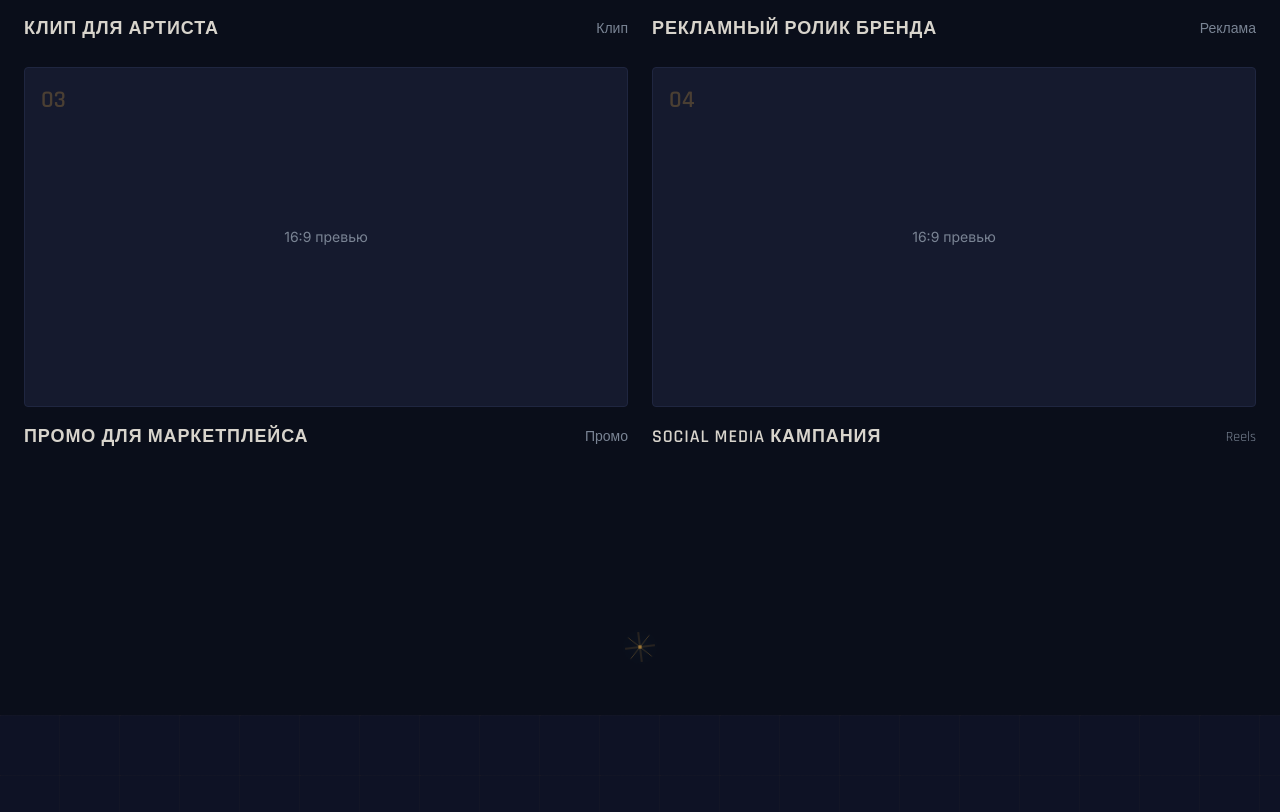
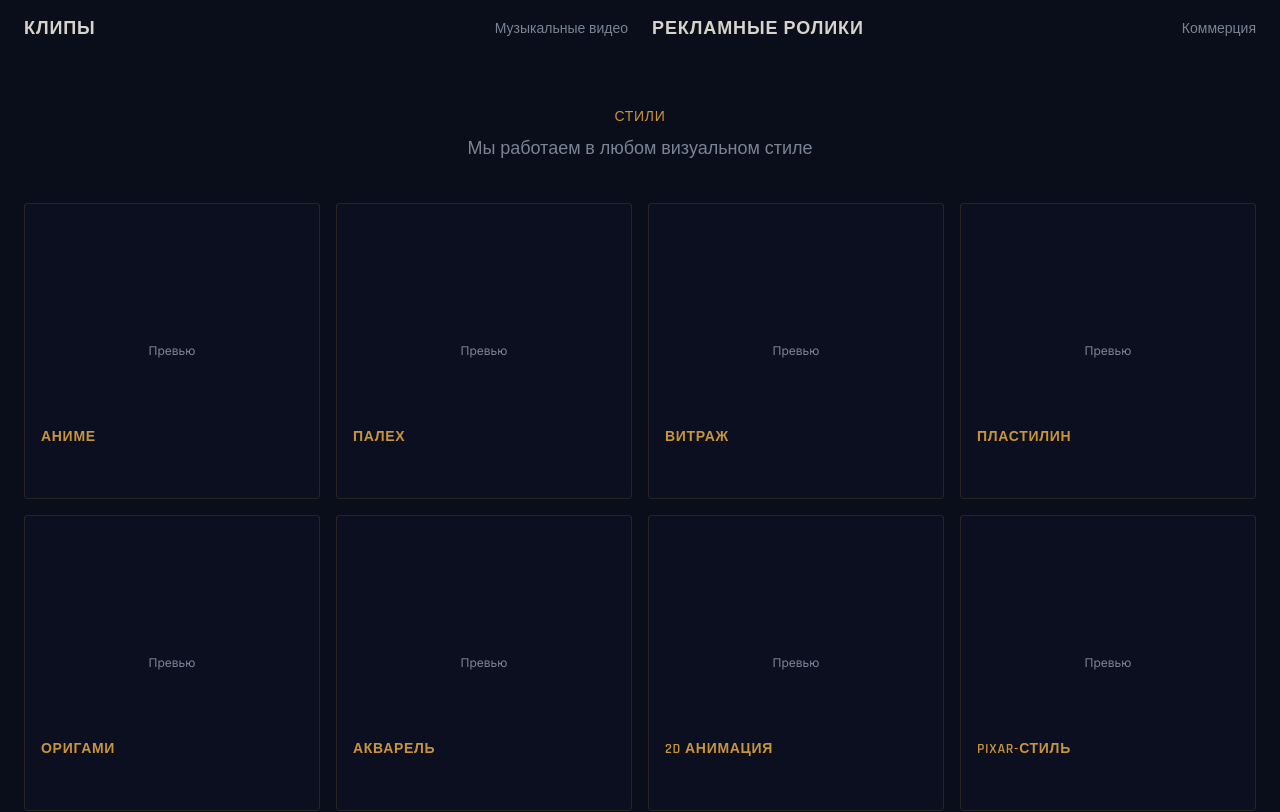
Before and after one commit to dimonplavaet-neafk/nirvayasite, a Next.js app: page / in a window 1280 px wide. Shown: the part 2810-3622 px from the top of the page. Built offline with nearby package versions, Linux system fonts and the light colour scheme.

Commit message:
feat: update SVGs and redesign portfolio layout
Update SVG paths and icons; remove bottom dot in divider;
replace portfolio with new structure and grid layout.

```diff
--- a/components/portfolio.tsx
+++ b/components/portfolio.tsx
@@ -4,112 +4,107 @@ import { useRef } from "react"
 import { motion, useInView } from "framer-motion"
 import { ArrowUpRight } from "lucide-react"
 
-const projects = [
+const mainProjects = [
   {
-    title: "Клип для артиста",
-    tag: "Клип",
-    description: "AI-клип для независимого артиста с полным сохранением внешности и motion control",
+    title: "Клипы",
+    tag: "Музыкальные видео",
+    description: "Музыкальные клипы, сторителлинг, визуальные истории",
     number: "01",
   },
   {
-    title: "Рекламный ролик бренда",
-    tag: "Реклама",
-    description: "Рекламная кампания для премиального бренда с кинематографичными визуальными эффектами",
+    title: "Рекламные ролики",
+    tag: "Коммерция",
+    description: "Рекламные кампании, промо, презентации продуктов",
     number: "02",
   },
+]
+
+const styles = [
   {
-    title: "Промо для маркетплейса",
-    tag: "Промо",
-    description: "Серия промо-роликов для запуска нового продукта на маркетплейсе",
-    number: "03",
+    title: "Аниме",
+    description: "Японская стилистика, динамика, выразительные персонажи",
   },
   {
-    title: "Social Media кампания",
-    tag: "Reels",
-    description: "Вертикальные ролики для Instagram и TikTok с миллионными охватами",
-    number: "04",
+    title: "Палех",
+    description: "Русская лаковая миниатюра, фольклорные мотивы, золото на чёрном",
+  },
+  {
+    title: "Витраж",
+    description: "Ожившие стеклянные мозаики, свет и цвет в каждом кадре",
+  },
+  {
+    title: "Пластилин",
+    description: "Claymation-эстетика, тёплая тактильная анимация",
+  },
+  {
+    title: "Оригами",
+    description: "Бумажный мир, объёмные фигуры, минималистичная красота",
+  },
+  {
+    title: "Акварель",
+    description: "Мягкие текстуры, плавные переходы, живописная картинка",
+  },
+  {
+    title: "2D анимация",
+    description: "Классическая рисованная анимация, плавное движение, чистые линии",
+  },
+  {
+    title: "Pixar-стиль",
+    description: "3D мультипликация, эмоциональные персонажи, тёплые цвета",
   },
 ]
 
 export function Portfolio() {
   const ref = useRef(null)
-  const isInView = useInView(ref, { once: true, amount: 0.2 })
+  const isInView = useInView(ref, { once: true, amount: 0.1 })
 
   return (
     <section id="portfolio" className="py-24 md:py-32 bg-[#0A0E1A] relative overflow-hidden">
-      {/* Vertical gradient from top - teal at 0.02 opacity */}
       <div
         className="absolute inset-0 opacity-[0.02]"
         style={{
-          background: `linear-gradient(180deg, var(--teal) 0%, transparent 50%)`
+          background: "linear-gradient(180deg, var(--teal) 0%, transparent 50%)",
         }}
       />
 
       <div className="max-w-7xl mx-auto px-6" ref={ref}>
+        {/* Заголовок */}
         <motion.div
           initial={{ opacity: 0, y: 30 }}
           animate={isInView ? { opacity: 1, y: 0 } : {}}
           transition={{ duration: 0.6 }}
           className="mb-16"
         >
-          {/* Heading with circuit-style decorations */}
           <div className="flex items-center justify-center gap-4">
-            {/* Left circuit decoration */}
             <div className="hidden md:flex items-center">
               <motion.div
                 initial={{ width: 0 }}
                 animate={isInView ? { width: 80 } : {}}
                 transition={{ duration: 0.5, delay: 0.3 }}
                 className="h-px origin-right"
-                style={{ backgroundColor: 'rgba(200,148,62,0.15)' }}
-              />
-              <motion.div
-                initial={{ height: 0 }}
-                animate={isInView ? { height: 20 } : {}}
-                transition={{ duration: 0.3, delay: 0.8 }}
-                className="w-px origin-top"
-                style={{ backgroundColor: 'rgba(200,148,62,0.15)' }}
-              />
-              <motion.div
-                initial={{ opacity: 0, scale: 0 }}
-                animate={isInView ? { opacity: 0.2, scale: 1 } : {}}
-                transition={{ duration: 0.2, delay: 1.1 }}
-                className="w-[3px] h-[3px] rounded-full bg-gold -ml-[1.5px]"
+                style={{ backgroundColor: "rgba(200,148,62,0.15)" }}
               />
             </div>
 
             <h2 className="font-heading font-semibold text-3xl md:text-5xl uppercase tracking-[0.12em] text-center">
-              Showreel & Кейсы
+              Наши работы
             </h2>
 
-            {/* Right circuit decoration - mirrored */}
             <div className="hidden md:flex items-center flex-row-reverse">
               <motion.div
                 initial={{ width: 0 }}
                 animate={isInView ? { width: 80 } : {}}
                 transition={{ duration: 0.5, delay: 0.3 }}
                 className="h-px origin-left"
-                style={{ backgroundColor: 'rgba(200,148,62,0.15)' }}
-              />
-              <motion.div
-                initial={{ height: 0 }}
-                animate={isInView ? { height: 20 } : {}}
-                transition={{ duration: 0.3, delay: 0.8 }}
-                className="w-px origin-top"
-                style={{ backgroundColor: 'rgba(200,148,62,0.15)' }}
-              />
-              <motion.div
-                initial={{ opacity: 0, scale: 0 }}
-                animate={isInView ? { opacity: 0.2, scale: 1 } : {}}
-                transition={{ duration: 0.2, delay: 1.1 }}
-                className="w-[3px] h-[3px] rounded-full bg-gold -mr-[1.5px]"
+                style={{ backgroundColor: "rgba(200,148,62,0.15)" }}
               />
             </div>
           </div>
         </motion.div>
 
-        <div className="grid md:grid-cols-2 gap-6">
-          {projects.map((project, index) => (
+        {/* Два основных проекта 16:9 */}
+        <div className="grid md:grid-cols-2 gap-6 mb-16">
+          {mainProjects.map((project, index) => (
             <motion.div
               key={project.title}
               initial={{ opacity: 0, y: 40 }}
@@ -118,53 +113,67 @@ export function Portfolio() {
               className="group cursor-pointer"
             >
               <div className="relative aspect-video bg-placeholder-bg border border-placeholder-border rounded-sm overflow-hidden transition-all duration-500 portfolio-card">
-                {/* Number in top left */}
                 <span className="absolute top-4 left-4 font-heading font-semibold text-2xl text-gold/30 z-10">
                   {project.number}
                 </span>
-
-                {/* Placeholder content */}
                 <div className="absolute inset-0 flex items-center justify-center text-foreground-muted text-sm">
                   16:9 превью
                 </div>
-
-                {/* Hover overlay */}
                 <div className="absolute inset-0 bg-teal/80 opacity-0 group-hover:opacity-100 transition-all duration-500 flex flex-col items-center justify-center p-6 text-center">
-                  <p className="text-foreground font-medium mb-4 max-w-xs">
-                    {project.description}
-                  </p>
+                  <p className="text-foreground font-medium mb-4 max-w-xs">{project.description}</p>
                   <button className="inline-flex items-center gap-2 text-foreground font-medium text-sm tracking-wide hover:gap-3 transition-all border border-foreground/50 px-4 py-2 rounded-sm">
                     Смотреть <ArrowUpRight className="w-4 h-4" />
                   </button>
                 </div>
-
-                {/* Animated border on hover - draws clockwise */}
                 <svg className="absolute inset-0 w-full h-full pointer-events-none opacity-0 group-hover:opacity-100">
-                  <rect
-                    x="0"
-                    y="0"
-                    width="100%"
-                    height="100%"
-                    fill="none"
-                    stroke="var(--gold)"
-                    strokeWidth="2"
-                    className="portfolio-border-animation"
-                    style={{
-                      strokeDasharray: '1000',
-                      strokeDashoffset: '1000',
-                    }}
-                  />
+                  <rect x="0" y="0" width="100%" height="100%" fill="none" stroke="var(--gold)" strokeWidth="2" className="portfolio-border-animation" style={{ strokeDasharray: "1000", strokeDashoffset: "1000" }} />
                 </svg>
               </div>
+              <div className="mt-4 flex items-center justify-between">
+                <h3 className="font-heading font-semibold text-lg uppercase tracking-wider group-hover:text-gold transition-colors">{project.title}</h3>
+                <span className="text-foreground-muted text-sm font-heading font-normal">{project.tag}</span>
+              </div>
+            </motion.div>
+          ))}
+        </div>
 
-              {/* Project info */}
-              <div className="mt-4 flex items-center justify-between">
-                <h3 className="font-heading font-semibold text-lg uppercase tracking-wider group-hover:text-gold transition-colors">
-                  {project.title}
-                </h3>
-                <span className="text-foreground-muted text-sm font-heading font-normal">
-                  {project.tag}
-                </span>
+        {/* Подзаголовок стилей */}
+        <motion.div
+          initial={{ opacity: 0, y: 20 }}
+          animate={isInView ? { opacity: 1, y: 0 } : {}}
+          transition={{ duration: 0.6, delay: 0.3 }}
+          className="text-center mb-10"
+        >
+          <p className="font-heading font-normal text-gold text-sm tracking-wider mb-2">СТИЛИ</p>
+          <p className="font-heading font-normal text-foreground-muted text-lg">Мы работаем в любом визуальном стиле</p>
+        </motion.div>
+
+        {/* Сетка стилей 4 колонки x 2 ряда */}
+        <div className="grid grid-cols-2 md:grid-cols-4 gap-4">
+          {styles.map((style, index) => (
+            <motion.div
+              key={style.title}
+              initial={{ opacity: 0, y: 30 }}
+              animate={isInView ? { opacity: 1, y: 0 } : {}}
+              transition={{ duration: 0.5, delay: 0.4 + index * 0.08 }}
+              className="group cursor-pointer"
+            >
+              <div
+                className="relative aspect-square rounded-sm overflow-hidden transition-all duration-500"
+                style={{
+                  border: "1px solid rgba(200,148,62,0.15)",
+                  background: "rgba(14,18,37,0.6)",
+                }}
+              >
+                <div className="absolute inset-0 flex items-center justify-center text-foreground-muted text-xs">
+                  Превью
+                </div>
+                <div className="absolute inset-0 bg-gradient-to-t from-[#0A0E1A] via-[#0A0E1A]/60 to-transparent opacity-0 group-hover:opacity-100 transition-opacity duration-300" />
+                <div className="absolute bottom-0 left-0 right-0 p-4 transform translate-y-2 group-hover:translate-y-0 transition-transform duration-300">
+                  <h4 className="font-heading font-semibold text-sm uppercase tracking-wider text-gold mb-1">{style.title}</h4>
+                  <p className="text-foreground-muted text-xs leading-relaxed opacity-0 group-hover:opacity-100 transition-opacity duration-300">{style.description}</p>
+                </div>
+                <div className="absolute inset-x-0 bottom-0 h-px bg-gradient-to-r from-transparent via-gold/30 to-transparent opacity-0 group-hover:opacity-100 transition-opacity duration-300" />
               </div>
             </motion.div>
           ))}
```
Also changed, not shown: components/about.tsx (+5 -4 lines), components/triangle-divider.tsx (+0 -12 lines).
